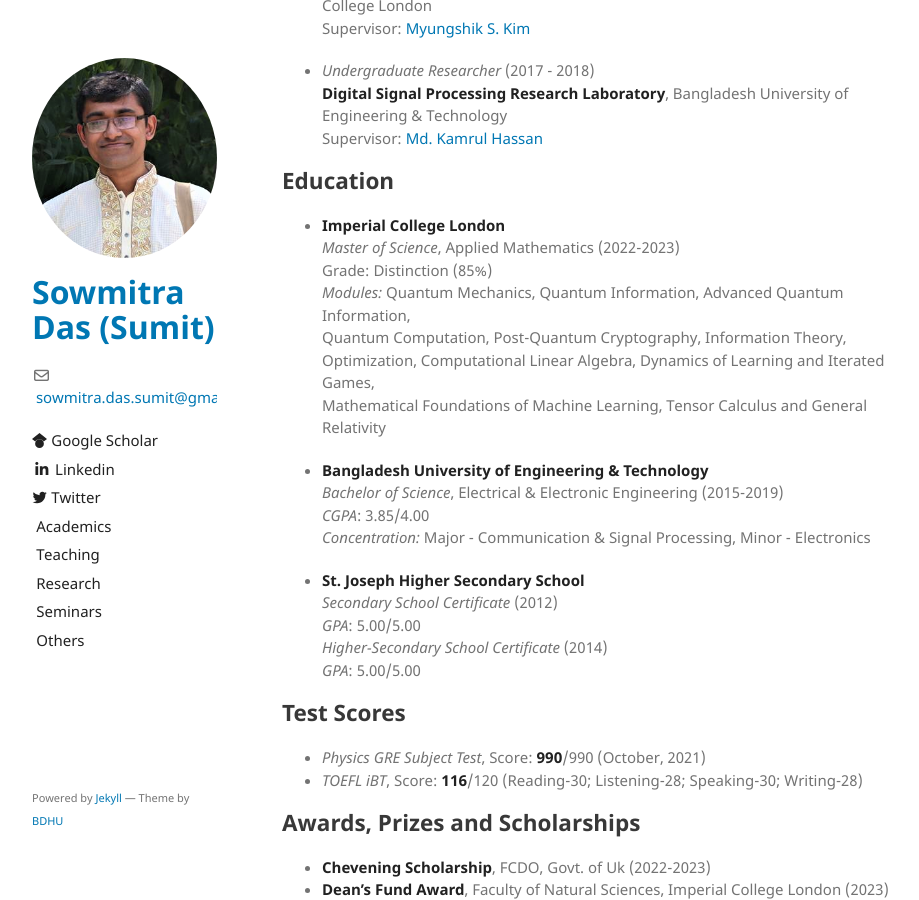
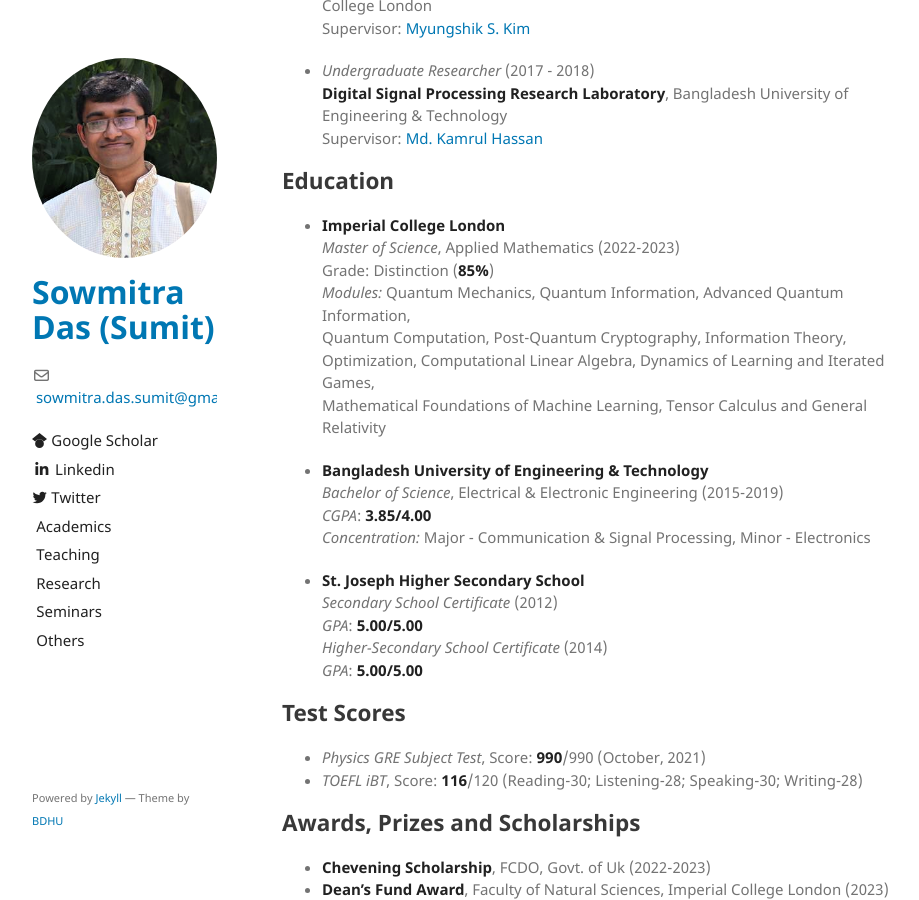
Before and after one commit to sowmitra-das-sumit/sowmitra-das-sumit.github.io, a Jekyll site: the page built from academics.md, in a window 1280 px wide and 900 px high, scrolled down 376 px. Shown: the whole window, without its empty margins (178-1097 px from the left). Built offline with Jekyll 4.4.1, drawn with Linux system fonts in a browser that asks for light colours; the repository's description, which GitHub fills in, is left out; our own code applies the rules of GitHub Pages for plain Markdown files.

```diff
--- a/academics.md
+++ b/academics.md
@@ -18,7 +18,7 @@ You can find a synopsis of my academic journey here. I used to do a lot of math
 
 - **Imperial College London**\
   *Master of Science*, Applied Mathematics (2022-2023)\
-  Grade: Distinction (85%)\
+  Grade: Distinction (**85%**)\
   *Modules:* Quantum Mechanics, Quantum Information, Advanced Quantum Information,\
              Quantum Computation, Post-Quantum Cryptography, Information Theory, \
              Optimization, Computational Linear Algebra, Dynamics of Learning and Iterated Games,\
@@ -26,14 +26,14 @@ You can find a synopsis of my academic journey here. I used to do a lot of math
 
 - **Bangladesh University of Engineering & Technology**\
   *Bachelor of Science*, Electrical & Electronic Engineering (2015-2019)\
-  *CGPA*: 3.85/4.00\
+  *CGPA*: **3.85/4.00**\
   *Concentration:* Major - Communication & Signal Processing, Minor - Electronics
 
 - **St. Joseph Higher Secondary School**\
   *Secondary School Certificate* (2012)\
-  *GPA*: 5.00/5.00\
+  *GPA*: **5.00/5.00**\
   *Higher-Secondary School Certificate* (2014)\
-  *GPA*: 5.00/5.00
+  *GPA*: **5.00/5.00**
 
 ## Test Scores
   - *Physics GRE Subject Test*, Score: **990**/990 (October, 2021)
```
